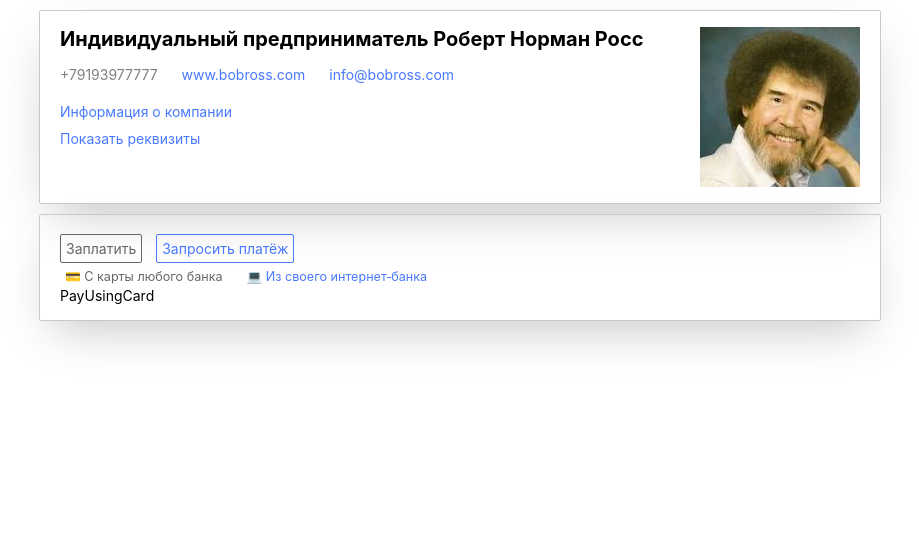
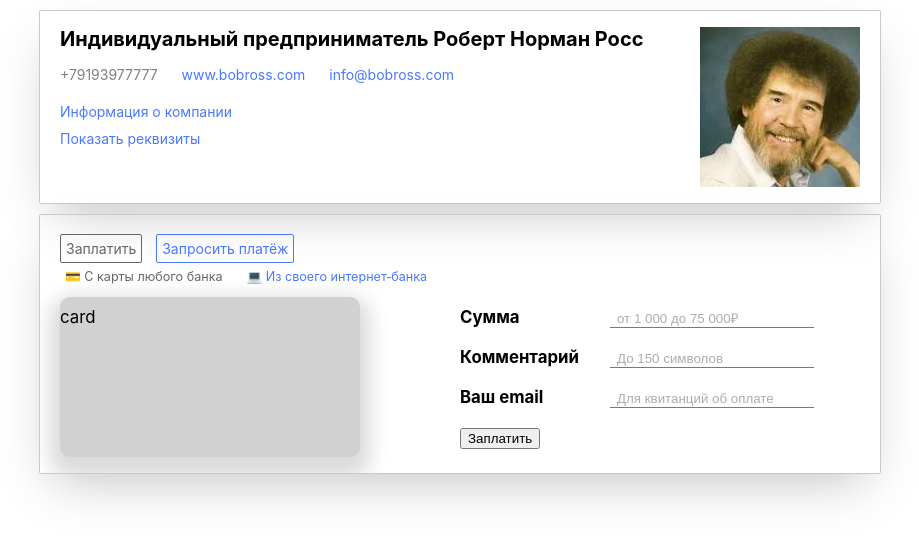
Before and after one commit to evilPaprika/react-bank-app, a React (Create React App) app: page /pay/using_card in a window 1280 px wide. Shown: the top 540 px of the page, without its empty margins (180-1099 px from the left). Built offline with nearby package versions, Linux system fonts and the light colour scheme.

Commit message:
начал делать оплату картой

```diff
--- a/src/components/payment/PayUsingCard.jsx
+++ b/src/components/payment/PayUsingCard.jsx
@@ -3,7 +3,38 @@ import React, { Component } from "react";
 class PayUsingCard extends Component {
   state = {};
   render() {
-    return <div>PayUsingCard</div>;
+    return (
+      <div className="pay-card">
+        <div className="pay-card__card">
+          <div className="pay-card__card-bg">card</div>
+        </div>
+        <div className="pay-card__other-info">
+          <label htmlFor="amount-of-money">Сумма</label>
+          <input
+            type="number"
+            name="amount of money"
+            id="amount-of-money"
+            placeholder="от 1 000 до 75 000₽"
+          />
+          <label htmlFor="comment">Комментарий</label>
+          <input
+            type="string"
+            name="comment"
+            id="comment"
+            placeholder="До 150 символов"
+          />
+          <label htmlFor="client-email">Ваш email</label>
+          <input
+            type="email"
+            name="email"
+            id="client-email"
+            placeholder="Для квитанций об оплате"
+          />
+          <br />
+          <button type="submit">Заплатить</button>
+        </div>
+      </div>
+    );
   }
 }
 
--- a/src/styles/App.css
+++ b/src/styles/App.css
@@ -16,3 +16,20 @@ a {
     border: solid 1px rgb(201, 201, 201);
     border-radius: 2px;
 }
+
+input::placeholder {
+    color: rgb(172, 172, 172);
+    padding-left: 5px;
+}
+
+input {
+    border: none;
+    border-bottom: solid 1px rgb(121, 121, 121);
+    width: 200px;
+}
+
+label {
+    float: left;
+    font-weight: 700;
+    width: 150px;
+}
--- a/src/styles/Payment.css
+++ b/src/styles/Payment.css
@@ -21,3 +21,29 @@
     padding: 5px;
     margin: 0 10px 0 0;
 }
+
+.pay-card {
+    margin: 10px 0 0 0;
+    font-size: 120%;
+    line-height: 40px;
+}
+
+.pay-card__card,
+.pay-card__other-info {
+    min-width: 250px;
+    width: 45%;
+    display: inline-block;
+    vertical-align: top;
+}
+
+.pay-card__card {
+    margin: 0 5% 0 0;
+}
+
+.pay-card__card-bg {
+    height: 160px;
+    max-width: 300px;
+    background-color: rgb(209, 209, 209);
+    border-radius: 10px;
+    box-shadow: 0px 10px 20px 10px rgba(0, 0, 0, 0.15);
+}
```
